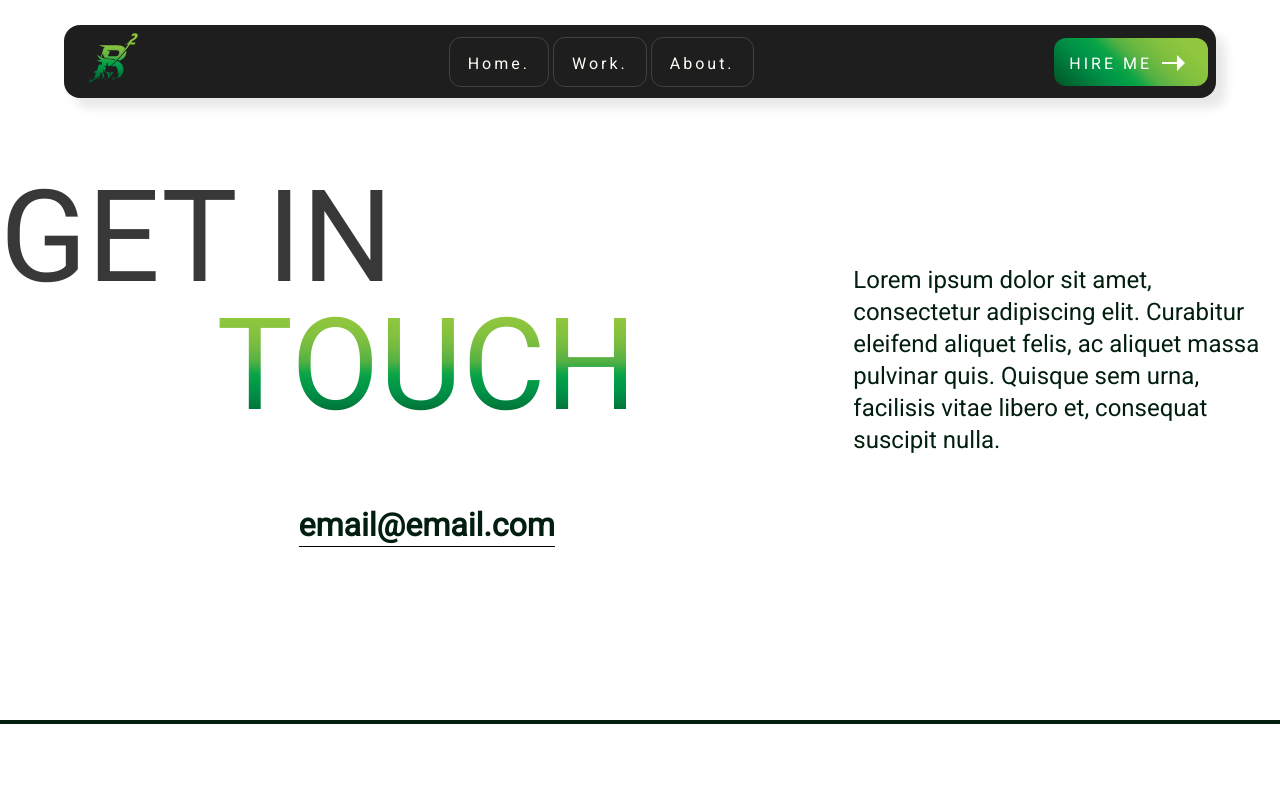
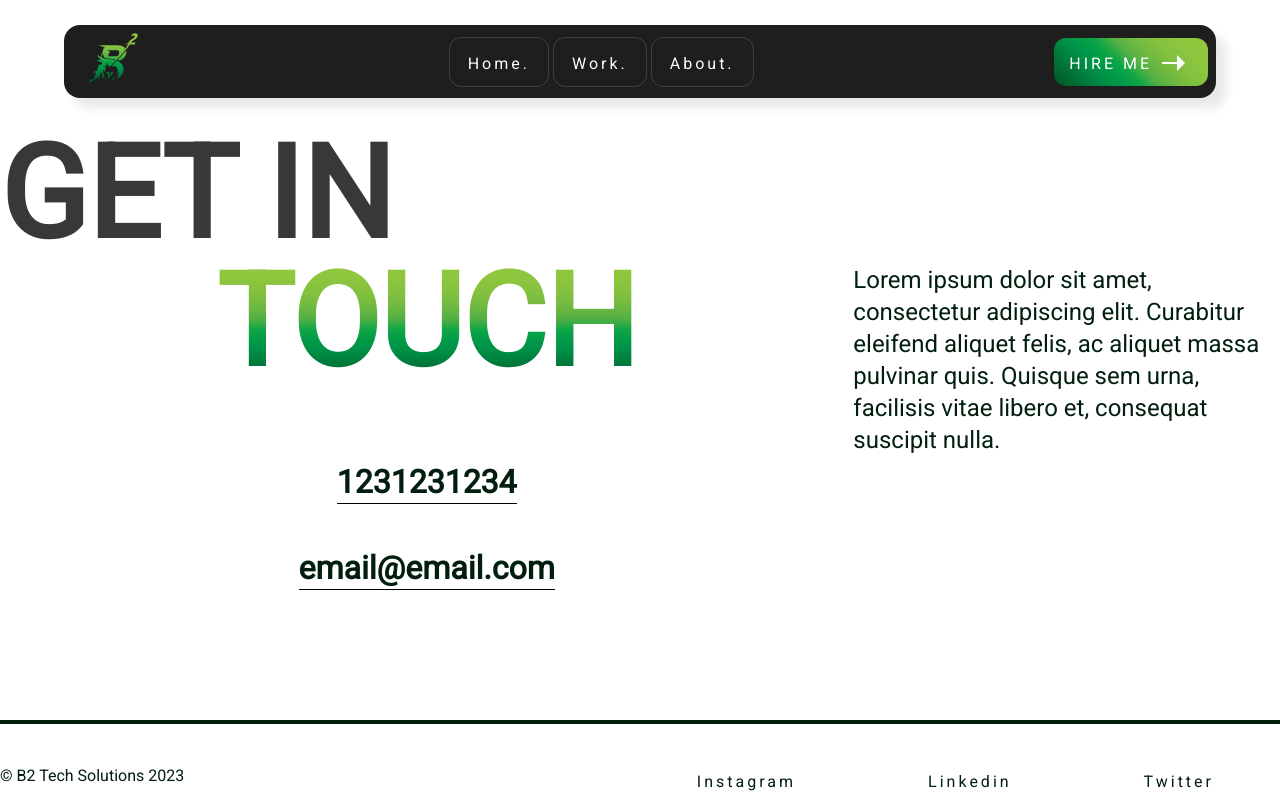
Before and after one commit to Todd-Productions/b2-tech-solutions, a Next.js app: page /contact in a window 1280 px wide. Shown: the top 798 px of the page. Built offline with nearby package versions, Linux system fonts and the light colour scheme.

Commit message:
Style updates

```diff
--- a/src/ui/molecules/ConnectSection/ConnectSection.tsx
+++ b/src/ui/molecules/ConnectSection/ConnectSection.tsx
@@ -28,9 +28,11 @@ const ConnectSection: React.FC<ConnectProps> = (props) => {
             </p>
           ))}
         </div>
-        <Link href={hireLink.url}>
-          <Button includeArrow>{hireLink.label}</Button>
-        </Link>
+        <div className="mx-auto w-fit">
+          <Link href={hireLink.url}>
+            <Button includeArrow>{hireLink.label}</Button>
+          </Link>
+        </div>
       </div>
     </Section>
   )
--- a/src/ui/molecules/ContactSection/ContactSection.tsx
+++ b/src/ui/molecules/ContactSection/ContactSection.tsx
@@ -15,11 +15,16 @@ const ContactSection: React.FC<ContactProps> = (props) => {
       <Wrapper>
         <div className="grid md:grid-cols-[2fr_1fr] items-center min-h-[80vh]">
           <div>
-            <div className="flex flex-col items-start justify-center mb-20">
+            <div className="flex flex-col items-start justify-center mb-20 font-bold">
               <h1 className="text-9xl">GET IN</h1>
               <div className="self-center text-9xl">
                 <h1 className="green-text">TOUCH</h1>
               </div>
+            </div>
+            <div className="mb-12">
+              <a href="tel:+4733378901" className="email phone">
+                <SectionSubHeading>1231231234</SectionSubHeading>
+              </a>
             </div>
             <a href={`mailto: ${email}`} className="email">
               <SectionSubHeading>{email}</SectionSubHeading>
--- a/src/ui/molecules/ContactSection/contact.css
+++ b/src/ui/molecules/ContactSection/contact.css
@@ -5,6 +5,10 @@
   padding-bottom: 5px;
   margin: 0 auto;
   font-size: 32px;
+}
+
+.phone {
+  margin-bottom: 25px;
 }
 
 .green-text {
--- a/src/ui/molecules/Footer/Footer.tsx
+++ b/src/ui/molecules/Footer/Footer.tsx
@@ -19,10 +19,10 @@ const Footer: React.FC<FooterProps> = (props) => {
           <div className="mb-2">
             <p>© B2 Tech Solutions 2023</p>
           </div>
-          <div>
+          <div className="flex flex-col md:flex-row items-center">
             {links.map((link) => (
               <Link
-                className="footer-link  mx-4 p-0"
+                className="footer-link mx-4 p-0"
                 href={link.url}
                 key={slugify(link.label)}
               >
```
